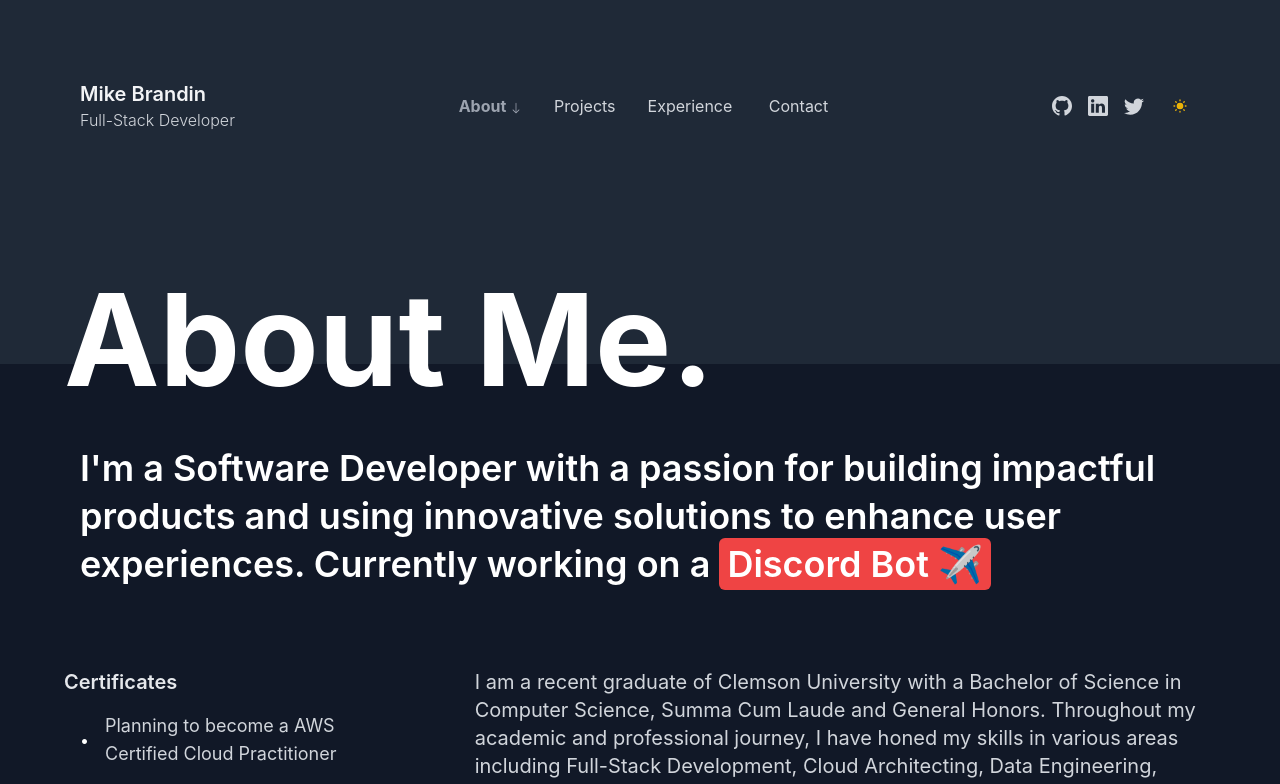
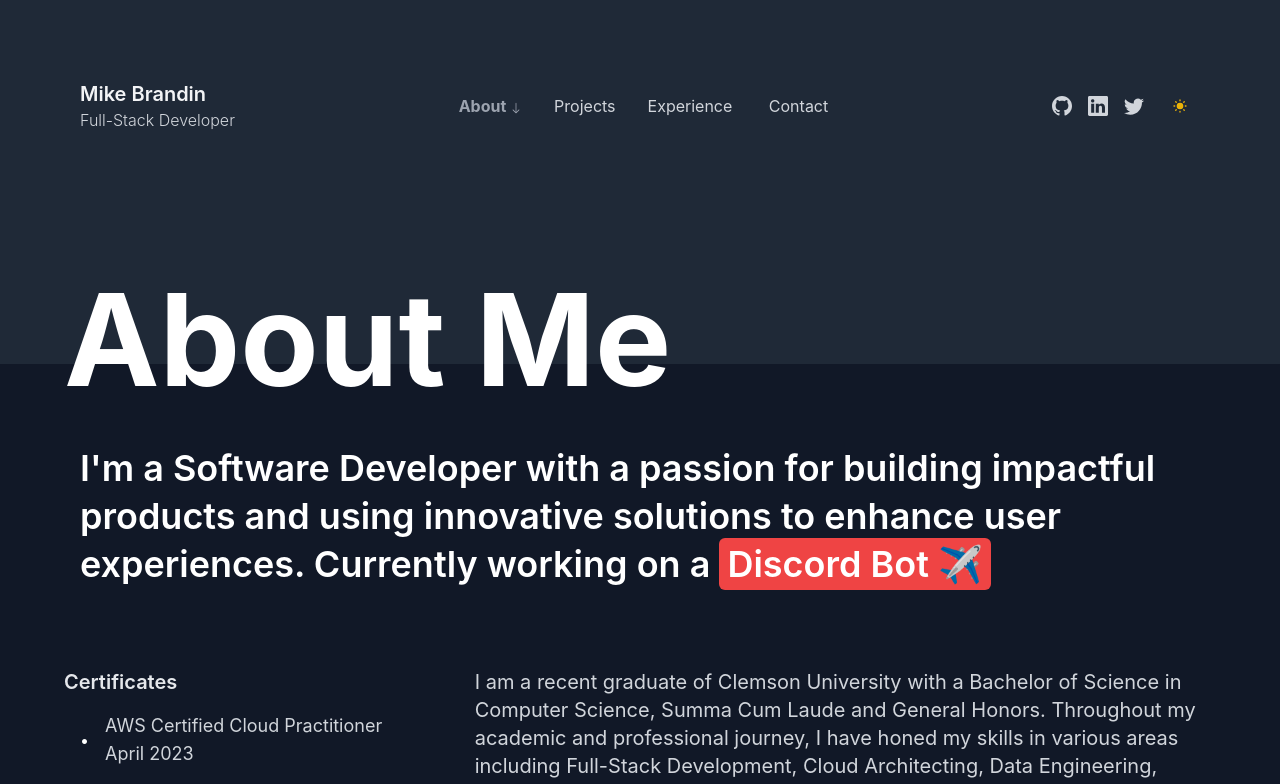
Before and after one commit to mikebrandin/mikebrandin.github.io, a Next.js app: page /about in a window 1280 px wide. Shown: the top 784 px of the page. Built offline with nearby package versions, Linux system fonts and the light colour scheme.

Commit message:
Update AboutMe page

```diff
--- a/components/AboutMe.js
+++ b/components/AboutMe.js
@@ -6,7 +6,7 @@ export default function AboutMe() {
     <section className="bg-white dark:bg-gray-800">
       <div className="max-w-6xl mx-auto h-48 bg-white dark:bg-gray-800">
         <h1 className="text-5xl md:text-9xl font-bold pt-16 text-center md:text-left">
-          About Me.
+          About Me
         </h1>
       </div>
       <div className="bg-[#e3e3e3] -mt-10 dark:bg-gray-900">
@@ -41,7 +41,7 @@ export default function AboutMe() {
                     >
                       <div className="my-4">&#x2022;</div>
                       <div className="text-lg text-gray-500 relative overflow-hidden dark:text-gray-300">
-                          Planning to become a AWS Certified Cloud Practitioner
+                          AWS Certified Cloud Practitioner April 2023
                       </div>
                     </a>
                 </div>
@@ -61,7 +61,7 @@ export default function AboutMe() {
                 >
                   resume
                 </a>{" "}
-                .
+
               </p>
             </div>
             {/* Social Links */}
```
